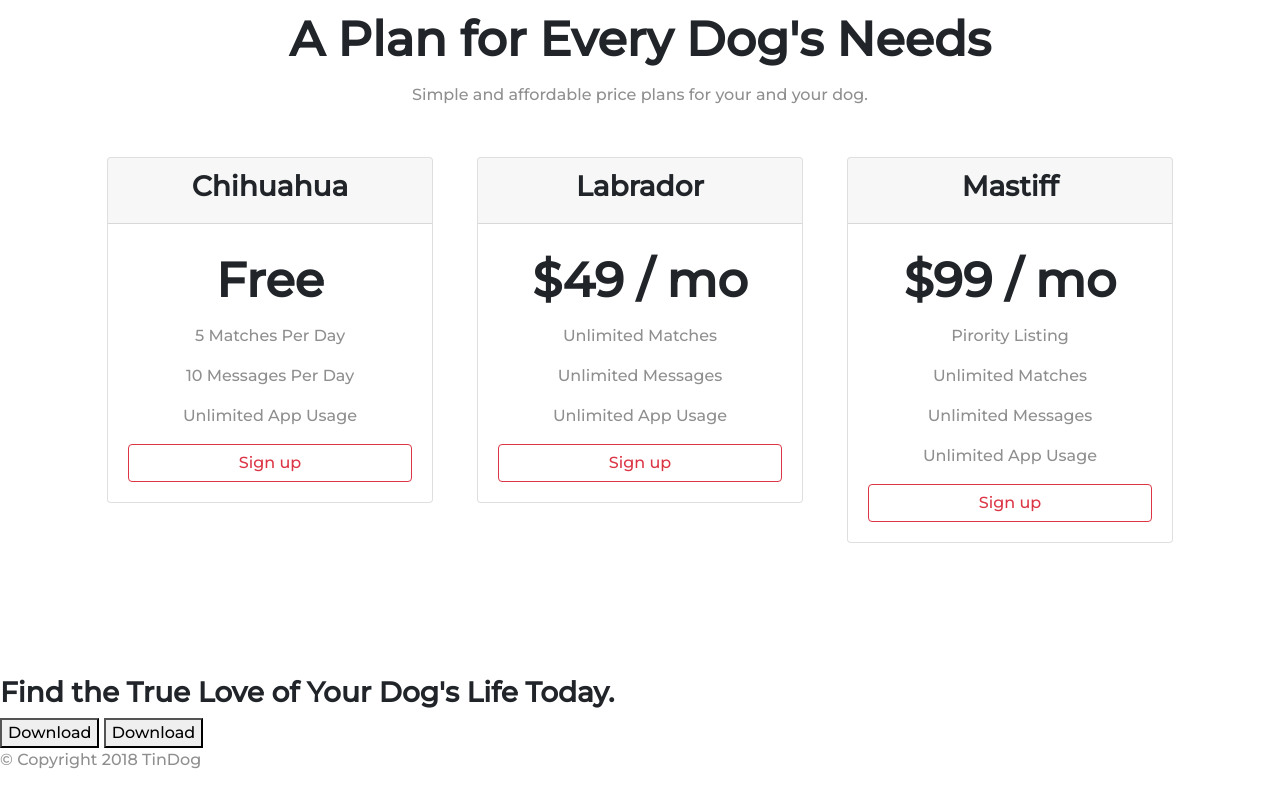
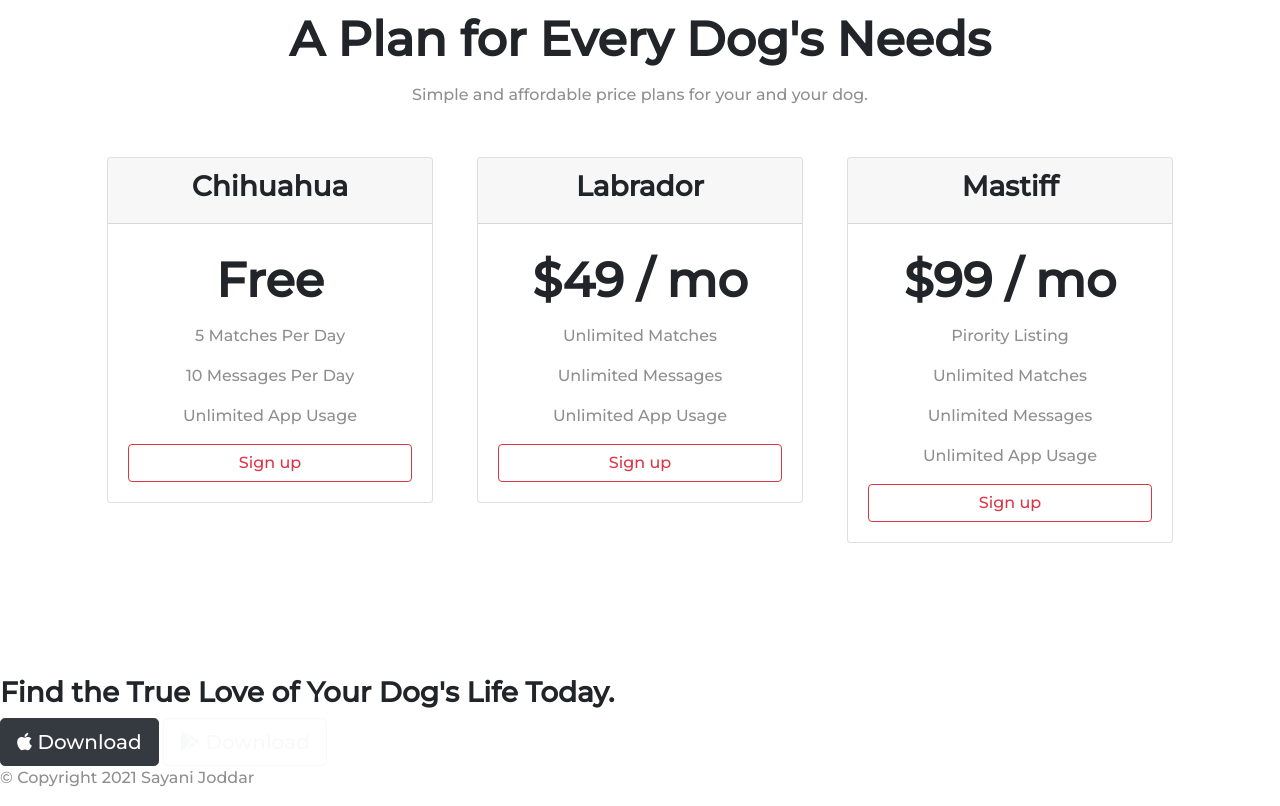
Before and after one commit to sayanij7/Web-Dev-Practice, a plain HTML site: page TinDog Bootstrap site/TinDog-Bootstrap site/index.html in a window 1280 px wide. Shown: the part 1957-2763 px from the top of the page. Drawn offline with nearby package versions, Linux system fonts and the light colour scheme.

Commit message:
Update index.html

```diff
--- a/TinDog Bootstrap site/TinDog-Bootstrap site/index.html
+++ b/TinDog Bootstrap site/TinDog-Bootstrap site/index.html
@@ -199,8 +199,8 @@
     <section id="cta">
 
         <h3>Find the True Love of Your Dog's Life Today.</h3>
-        <button type="button">Download</button>
-        <button type="button">Download</button>
+        <button type="button" class="btn btn-dark btn-lg download-button-footer"><i class="fab fa-apple"></i> Download</button>
+        <button type="button" class="btn btn-outline-light btn-lg download-button-footer"><i class="fab fa-google-play"></i> Download</button>
 
     </section>
 
@@ -209,7 +209,7 @@
 
     <footer id="footer">
 
-        <p>© Copyright 2018 TinDog</p>
+        <p class="footer-text">© Copyright 2021 Sayani Joddar</p>
 
     </footer>
 
```
